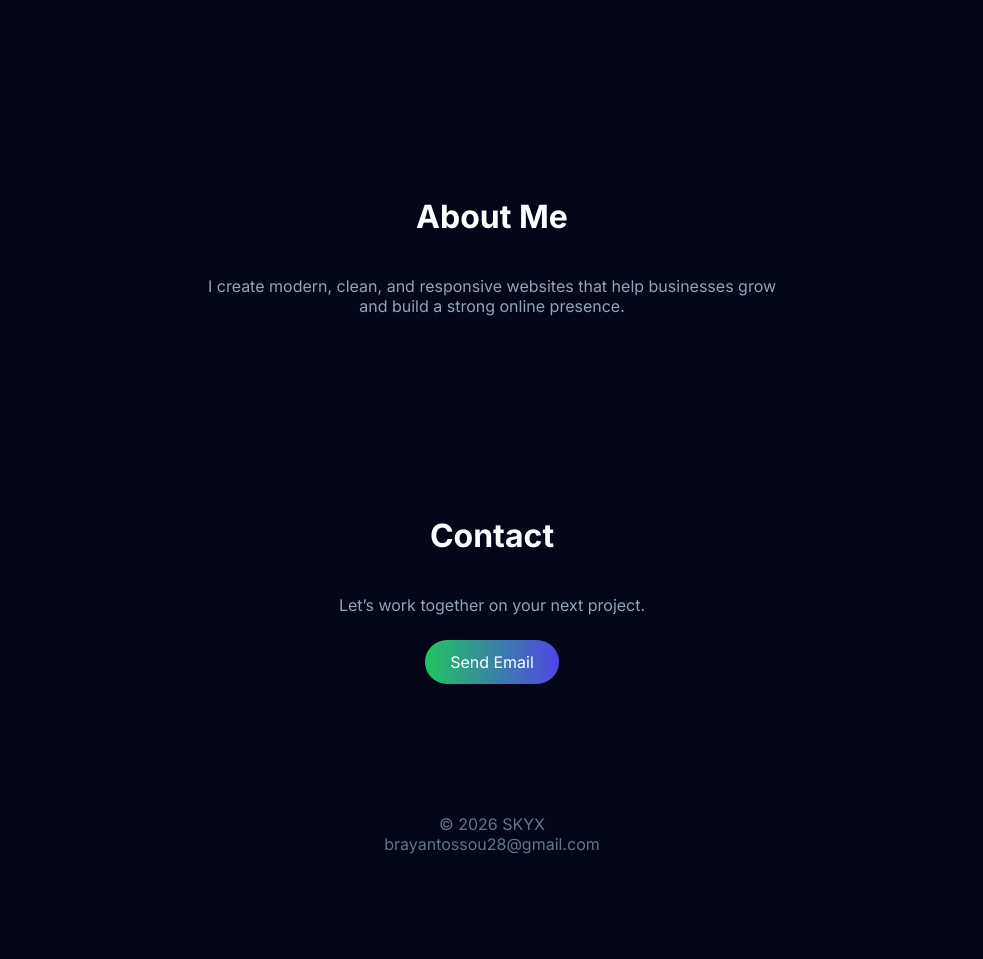
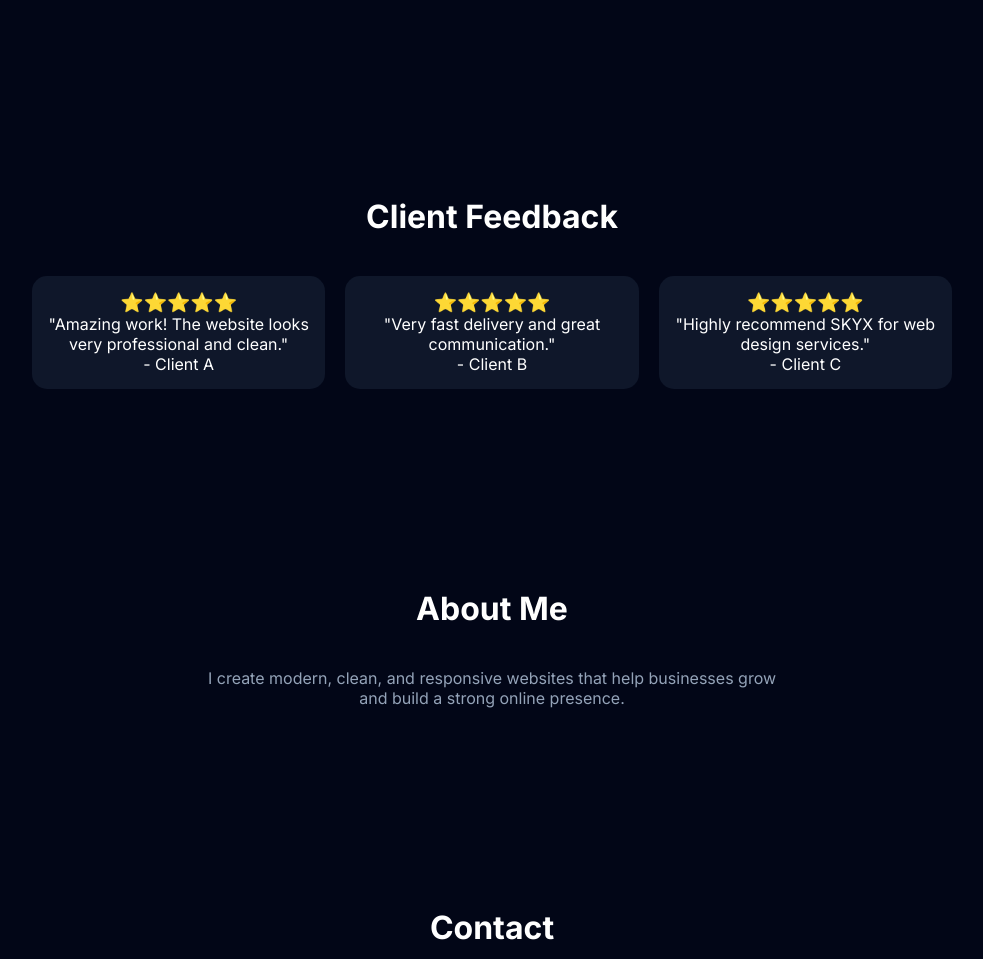
Before and after one commit to Skyx200/brayanx, a plain HTML site: page index.html in a window 1280 px wide. Shown: the part 1239-2198 px from the top of the page, without its empty margins (148-1131 px from the left). Before the commit the page ends 2123 px from the top, so only its background shows below. Drawn offline with Linux system fonts and the light colour scheme.

Commit message:
Update index.html

```diff
--- a/index.html
+++ b/index.html
@@ -137,6 +137,7 @@
   <nav>
     <a href="#">Home</a>
     <a href="#portfolio">Work</a>
+    <a href="#feedback">Feedback</a>
     <a href="#about">About</a>
     <a href="#contact">Contact</a>
   </nav>
@@ -181,6 +182,38 @@
   </div>
 </section>
 
+<section id="feedback" class="section">
+  <h2>Client Feedback</h2>
+
+  <div class="projects">
+
+    <div class="card">
+      <div class="card-content">
+        <h3>⭐️⭐️⭐️⭐️⭐️</h3>
+        <p>"Amazing work! The website looks very professional and clean."</p>
+        <p>- Client A</p>
+      </div>
+    </div>
+
+    <div class="card">
+      <div class="card-content">
+        <h3>⭐️⭐️⭐️⭐️⭐️</h3>
+        <p>"Very fast delivery and great communication."</p>
+        <p>- Client B</p>
+      </div>
+    </div>
+
+    <div class="card">
+      <div class="card-content">
+        <h3>⭐️⭐️⭐️⭐️⭐️</h3>
+        <p>"Highly recommend SKYX for web design services."</p>
+        <p>- Client C</p>
+      </div>
+    </div>
+
+  </div>
+</section>
+
 <section id="about" class="section about">
   <h2>About Me</h2>
   <p>I create modern, clean, and responsive websites that help businesses grow and build a strong online presence.</p>
```
